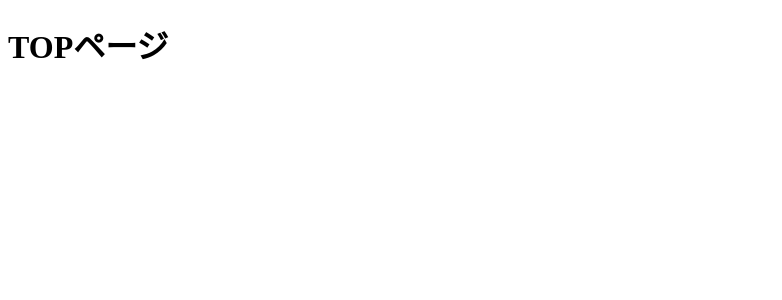
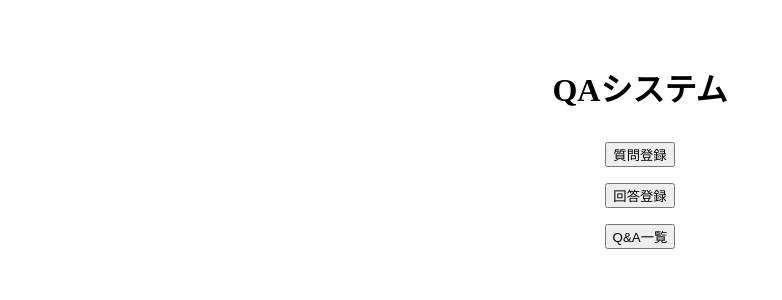
Before and after one commit to saunaman37/QA-SYSTEM, a React app in the folder frontend/: page / in a window 1280 px wide. Shown: the top 300 px of the page, without its empty margins (0-782 px from the left). Built offline with nearby package versions, Linux system fonts and the light colour scheme; the HTML template or start-up script is replaced by a standard one.

Commit message:
009Ticket実装

```diff
--- a/frontend/src/pages/TopPage.tsx
+++ b/frontend/src/pages/TopPage.tsx
@@ -1,3 +1,16 @@
+import { useNavigate } from 'react-router-dom';
+
 export default function TopPage() {
-  return <h1>TOPページ</h1>;
+  const navigate = useNavigate();
+
+  return (
+    <div style={{ textAlign: 'center', marginTop: '4rem' }}>
+      <h1>QAシステム</h1>
+      <div style={{ display: 'flex', flexDirection: 'column', alignItems: 'center', gap: '1rem', marginTop: '2rem' }}>
+        <button onClick={() => navigate('/questions/new')}>質問登録</button>
+        <button onClick={() => navigate('/questions/unanswered')}>回答登録</button>
+        <button onClick={() => navigate('/qa')}>Q&amp;A一覧</button>
+      </div>
+    </div>
+  );
 }
```
Also changed, not shown: 1 other file (tests, documents, lock files or other folders).
